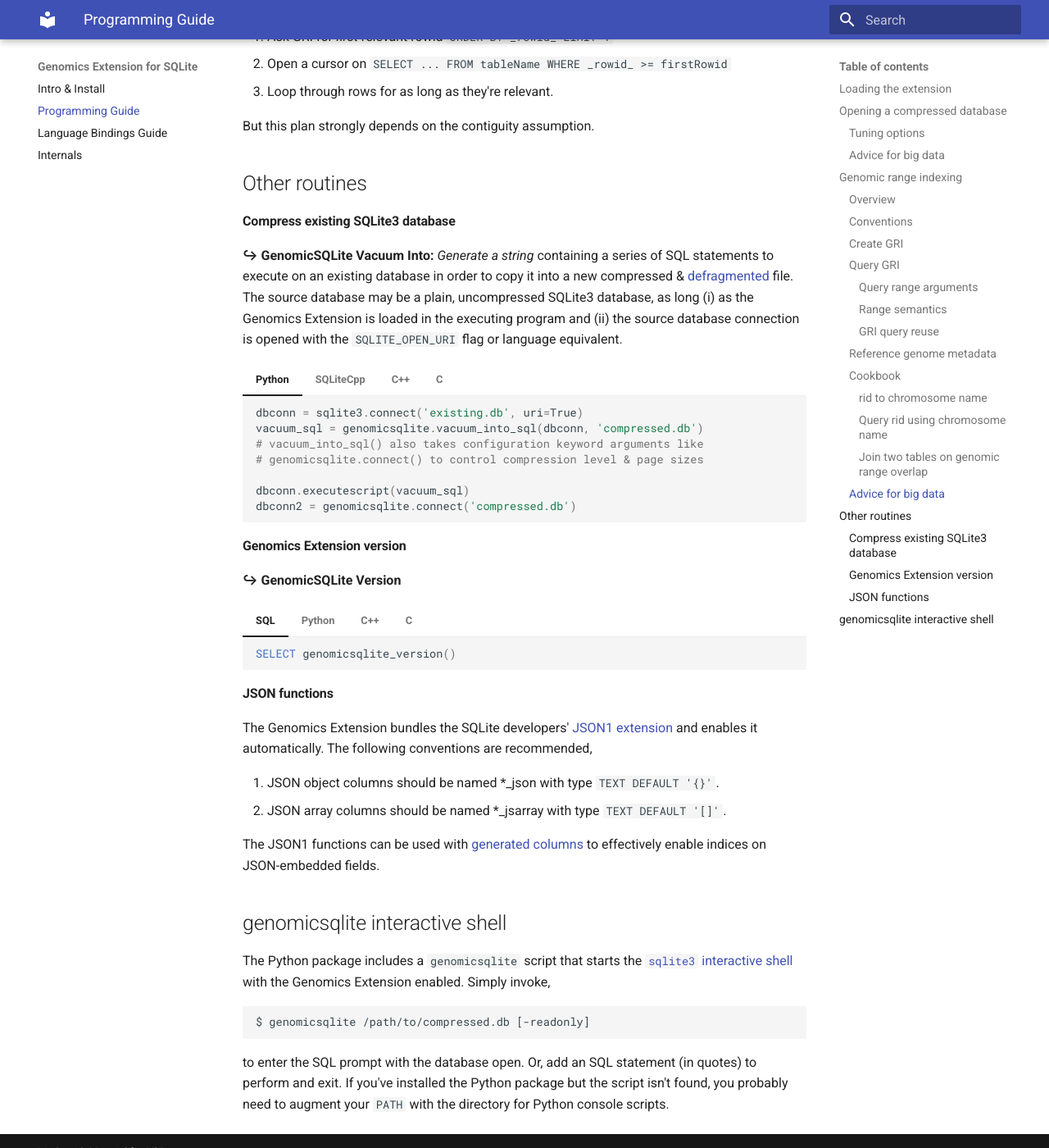
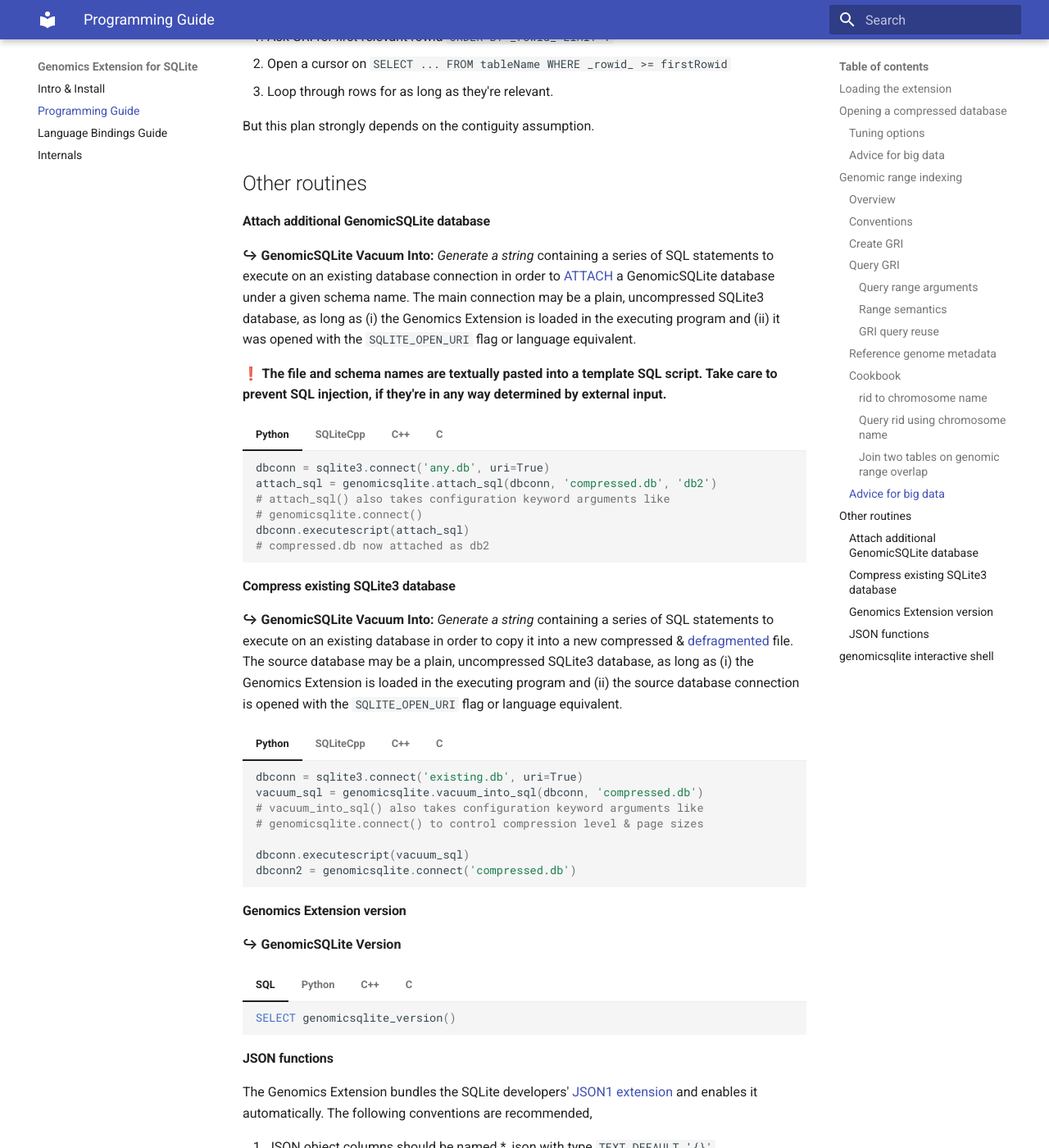
Before and after one commit to mlin/GenomicSQLite, an MkDocs documentation site: the page built from docs/guide.md, in a window 1280 px wide and 1400 px high, scrolled down 10358 px. Shown: the whole window at 82% size. Built offline with MkDocs 1.6.1 and Material for MkDocs 9.7.7, drawn with Linux system fonts in a browser that asks for light colours; some of the changed text lies outside the part shown.

Commit message:
add GenomicSQLiteAttachSQL

````diff
--- a/docs/guide.md
+++ b/docs/guide.md
@@ -95,7 +95,7 @@ Afterwards, all the usual SQLite3 API operations are available through the retur
 
 The aforementioned tuned settings can be further adjusted. Some bindings (e.g. C/C++) receive these options as the text of a JSON object with keys and values, while others admit individual arguments to the Open routine.
 
-* **threads = -1**: worker thread budget for compression, sort, and prefetching/decompression operations; -1 to match up to 8 host processors.
+* **threads = -1**: thread budget for compression, sort, and prefetching/decompression operations; -1 to match up to 8 host processors. Set 1 to disable all background processing.
 * **inner_page_KiB = 16**: [SQLite page size](https://www.sqlite.org/pragma.html#pragma_page_size) for new databases, any of {1, 2, 4, 8, 16, 32, 64}. Larger pages are more compressible, but increase random I/O cost.
 * **outer_page_KiB = 32**: compression layer page size for new databases, any of {1, 2, 4, 8, 16, 32, 64}. <br/>
 The default configuration (inner_page_KiB, outer_page_KiB) = (16,32) balances random access speed and compression. Try setting them to (8,16) to prioritize random access, or (64,2) to prioritize compression <small>(if compressed database will be <4TB)</small>.
@@ -703,9 +703,80 @@ But this plan strongly depends on the contiguity assumption.
 
 ## Other routines
 
+#### Attach additional GenomicSQLite database
+
+**↪ GenomicSQLite Vacuum Into:** *Generate a string* containing a series of SQL statements to execute on an existing database connection in order to [ATTACH](https://www.sqlite.org/lang_attach.html) a GenomicSQLite database under a given schema name. The main connection may be a plain, uncompressed SQLite3 database, as long as (i) the Genomics Extension is loaded in the executing program and (ii) it was opened with the `SQLITE_OPEN_URI` flag or language equivalent.
+
+**❗ The file and schema names are textually pasted into a template SQL script. Take care to prevent SQL injection, if they're in any way determined by external input.**
+
+=== "Python"
+    ``` python3
+    dbconn = sqlite3.connect('any.db', uri=True)
+    attach_sql = genomicsqlite.attach_sql(dbconn, 'compressed.db', 'db2')
+    # attach_sql() also takes configuration keyword arguments like
+    # genomicsqlite.connect()
+    dbconn.executescript(attach_sql)
+    # compressed.db now attached as db2
+    ```
+
+=== "SQLiteCpp"
+    ``` c++
+    std::string GenomicSQLiteAttachSQL(
+      const std::string &dbfile,
+      const std::string &schema_name,
+      const std::string &config_json = "{}"
+    );
+
+    std::string attach_sql = GenomicSQLiteAttachSQL("compressed.db", "db2");
+    SQLite::Database dbconn("any.db", SQLITE_OPEN_URI);
+    dbconn.exec(attach_sql);
+    // compressed.db now attached as db2
+    ```
+
+=== "C++"
+    ``` c++
+    std::string GenomicSQLiteAttachSQL(
+      const std::string &dbfile,
+      const std::string &schema_name,
+      const std::string &config_json = "{}"
+    );
+
+    std::string attach_sql = GenomicSQLiteAttachSQL("compressed.db", "db2");
+    // sqlite3* dbconn opened using sqlite3_open_v2() on some db
+    //   with SQLITE_OPEN_URI
+    char* errmsg = nullptr;
+    int rc = sqlite3_exec(dbconn, attach_sql.c_str(), nullptr, nullptr, &errmsg);
+    // check rc, free errmsg
+
+    // compressed.db now attached as db2
+    ```
+
+=== "C"
+    ``` c
+    char* genomicsqlite_attach_sql(
+      const char *dbfile,
+      const char *schema_name,
+      const char *config_json
+    );
+
+    char* attach_sql = genomicsqlite_attach_sql("compressed.db", "db2", "{}");
+    if (*attach_sql) {
+      char* errmsg = 0;
+      /* sqlite3* dbconn opened using sqlite3_open_v2() on some db
+       * with SQLITE_OPEN_URI */
+      int rc = sqlite3_exec(dbconn, attach_sql, 0, 0, &errmsg);
+      /* check rc, free errmsg */
+    } else {
+     /* see calling convention discussed in previous examples */
+    }
+    sqlite3_free(attach_sql);
+
+    /* compressed.db now attached as db2 */
+    ```
+
 #### Compress existing SQLite3 database
 
-**↪ GenomicSQLite Vacuum Into:** *Generate a string* containing a series of SQL statements to execute on an existing database in order to copy it into a new compressed & [defragmented](https://www.sqlite.org/lang_vacuum.html) file. The source database may be a plain, uncompressed SQLite3 database, as long (i) as the Genomics Extension is loaded in the executing program and (ii) the source database connection is opened with the `SQLITE_OPEN_URI` flag or language equivalent.
+**↪ GenomicSQLite Vacuum Into:** *Generate a string* containing a series of SQL statements to execute on an existing database in order to copy it into a new compressed & [defragmented](https://www.sqlite.org/lang_vacuum.html) file. The source database may be a plain, uncompressed SQLite3 database, as long as (i) the Genomics Extension is loaded in the executing program and (ii) the source database connection is opened with the `SQLITE_OPEN_URI` flag or language equivalent.
 
 === "Python"
     ``` python3
@@ -742,7 +813,7 @@ But this plan strongly depends on the contiguity assumption.
     // sqlite3* dbconn opened using sqlite3_open_v2() on some existing.db
     //   with SQLITE_OPEN_URI
     char* errmsg = nullptr;
-    int rc = sqlite3_exec(dbconn, refseq_sql.c_str(), nullptr, nullptr, &errmsg);
+    int rc = sqlite3_exec(dbconn, vacuum_sql.c_str(), nullptr, nullptr, &errmsg);
     // check rc, free errmsg
 
     // rc = GenomicSQLiteOpen("compressed.db", ...);
@@ -765,7 +836,7 @@ But this plan strongly depends on the contiguity assumption.
     } else {
      /* see calling convention discussed in previous examples */
     }
-    sqlite3_free(create_gri_sql);
+    sqlite3_free(vacuum_sql);
 
     /* genomicsqlite_open("compressed.db", ...); */
     ```
````
Also changed, not shown: other parts of docs/guide.md (+1 -1 lines), docs/bindings.md (+2 -1 lines), 4 other files.
